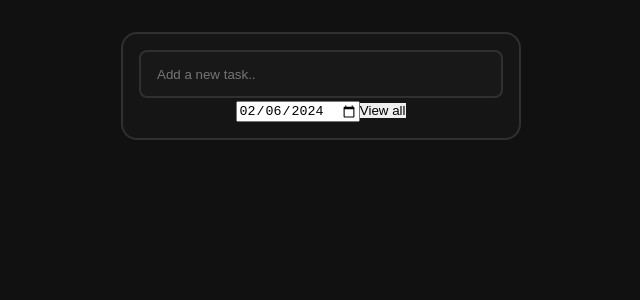
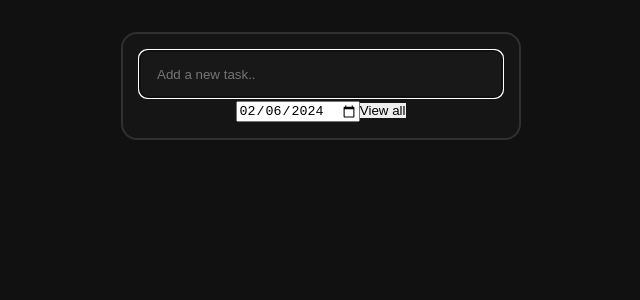
Before and after one commit to iNikAnn/DoVibe, a React (Create React App) app: page / in a window 1280 px wide. Shown: the top 300 px of the page, without its empty margins (319-959 px from the left). Built offline with nearby package versions, Linux system fonts and the light colour scheme; the HTML template or start-up script is replaced by a standard one.

Commit message:
New: Highlight the input after loading or changing the date

```diff
--- a/src/components/InputBar.jsx
+++ b/src/components/InputBar.jsx
@@ -3,7 +3,7 @@ import styles from '../css/InputBar.module.css';
 // react
 import { useState } from 'react';
 
-function InputBar({ onSubmit }) {
+function InputBar({ inputBarRef, onSubmit }) {
 	const [input, setInput] = useState('');
 
 	const handleSubmit = (e) => {
@@ -22,6 +22,7 @@ function InputBar({ onSubmit }) {
 				onSubmit={(e) => handleSubmit(e)}
 			>
 				<input
+					ref={inputBarRef}
 					className={styles.input}
 					type="text"
 					value={input}
--- a/src/components/TodoApp.jsx
+++ b/src/components/TodoApp.jsx
@@ -1,7 +1,7 @@
 import styles from '../css/TodoApp.module.css';
 
 // react, uuid
-import { useEffect, useState } from 'react';
+import { useEffect, useRef, useState } from 'react';
 import { v4 as uuidv4 } from 'uuid';
 
 // components
@@ -14,6 +14,7 @@ import isTodoDuplicate from '../utils/isTodoDuplicate';
 import sortTodosByCompletion from '../utils/sortTodosByCompletion';
 
 function TodoApp() {
+	const inputBarRef = useRef(null);
 	const today = new Date().toISOString().slice(0, 10);
 
 	const [date, setDate] = useState(today);
@@ -28,10 +29,10 @@ function TodoApp() {
 		const handleChangeDate = (e) => {
 			if (e.ctrlKey && (e.key === 'ArrowRight' || e.key === 'ArrowLeft')) {
 				setDate(modifyDateByOneDay(date, e.key));
-				document.querySelector('input[type="text"]').focus();
 			};
 		};
 
+		inputBarRef.current.focus(); // highlight the input after loading or changing the date
 		window.addEventListener('keydown', handleChangeDate);
 
 		return () => window.removeEventListener('keydown', handleChangeDate);
@@ -113,7 +114,7 @@ function TodoApp() {
 
 	return (
 		<div className={styles.todoApp}>
-			<InputBar onSubmit={handleAddTodo} />
+			<InputBar inputBarRef={inputBarRef} onSubmit={handleAddTodo} />
 
 			<div>
 				<input type="date" value={date} onChange={(e) => setDate(e.target.value)} name="date" id="date" />
```
